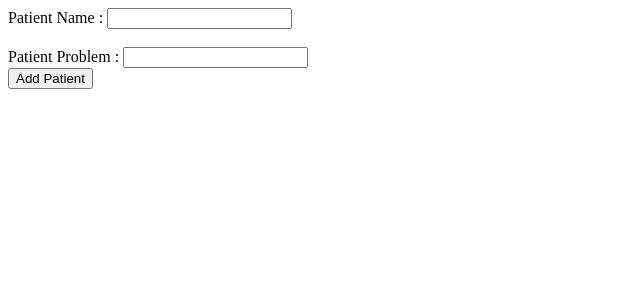
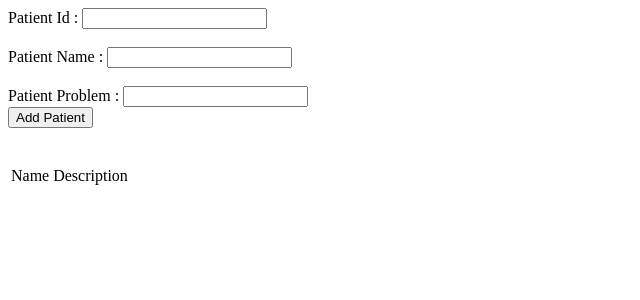
Before and after one commit to rohitpatil1997/Hospital-Management-System, an Angular app in the folder Angular/: page / in a window 1280 px wide. Shown: the top 300 px of the page, without its empty margins (0-640 px from the left). Built offline with nearby package versions, Linux system fonts and the light colour scheme.

Commit message:
Staged Commit

```diff
--- a/Angular/src/PatientApp/PatientApp.component.html
+++ b/Angular/src/PatientApp/PatientApp.component.html
@@ -1,13 +1,17 @@
 
-
+Patient Id : <input type="text" [(ngModel)]="patientObj.id" value="" /><br /><br />
 Patient Name : <input type="text" [(ngModel)]="patientObj.name" value="" /><br /><br />
 Patient Problem : <input type="text" [(ngModel)]="patientObj.problemDescription" value="" /><br />
 <input type="submit" (click)="Submit()" value="Add Patient" /><br />
 <br /><br />
 
-<!-- <table>
+<table>
     <tr>
         <td>Name</td>
         <td>Description</td>
     </tr>
-</table> -->
+    <tr *ngFor="let pat of patientObjs">
+        <td>{{[pat.name]}}</td>
+        <td>{{[pat.problemDescription]}}</td>
+    </tr>
+</table>
```
